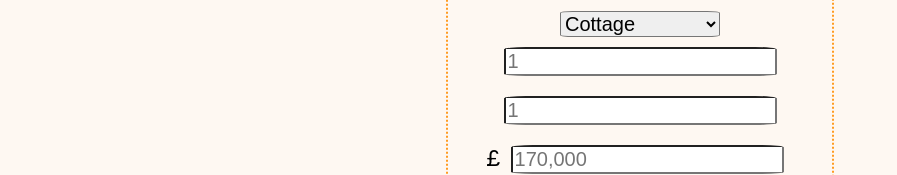
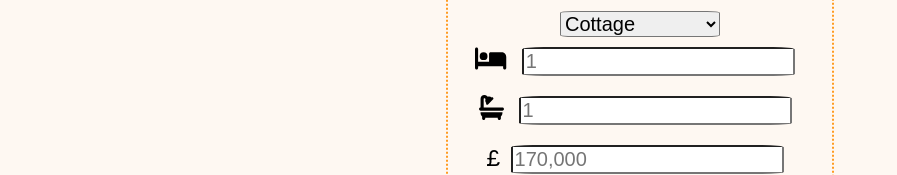
Before and after one commit to sgcook/Surreal-Estate, a React (Create React App) app: page /add-property in a window 1280 px wide. Shown: the part 251-426 px from the top of the page, without its empty margins (0-897 px from the left). Built offline with nearby package versions, Linux system fonts and the light colour scheme.

Commit message:
added icons to addProperty

```diff
--- a/src/components/AddProperty.js
+++ b/src/components/AddProperty.js
@@ -1,6 +1,8 @@
 import React, { useState, useContext } from "react";
 import axios from "axios";
 import "../styles/add-property.css";
+import { FontAwesomeIcon } from "@fortawesome/react-fontawesome";
+import { faBath, faBed } from "@fortawesome/free-solid-svg-icons";
 import Alert from "./Alert";
 import AlertContext from "../utils/AlertContext";
 
@@ -85,6 +87,9 @@
         </label>
 
         <label htmlFor="bedrooms">
+          <span>
+            <FontAwesomeIcon className="icon" icon={faBed} />
+          </span>
           <input
             className="add-property__item property-input"
             id="bedrooms"
@@ -97,6 +102,9 @@
         </label>
 
         <label htmlFor="bathrooms">
+          <span>
+            <FontAwesomeIcon className="icon" icon={faBath} />
+          </span>
           <input
             className="add-property__item property-input"
             id="bathrooms"
```
